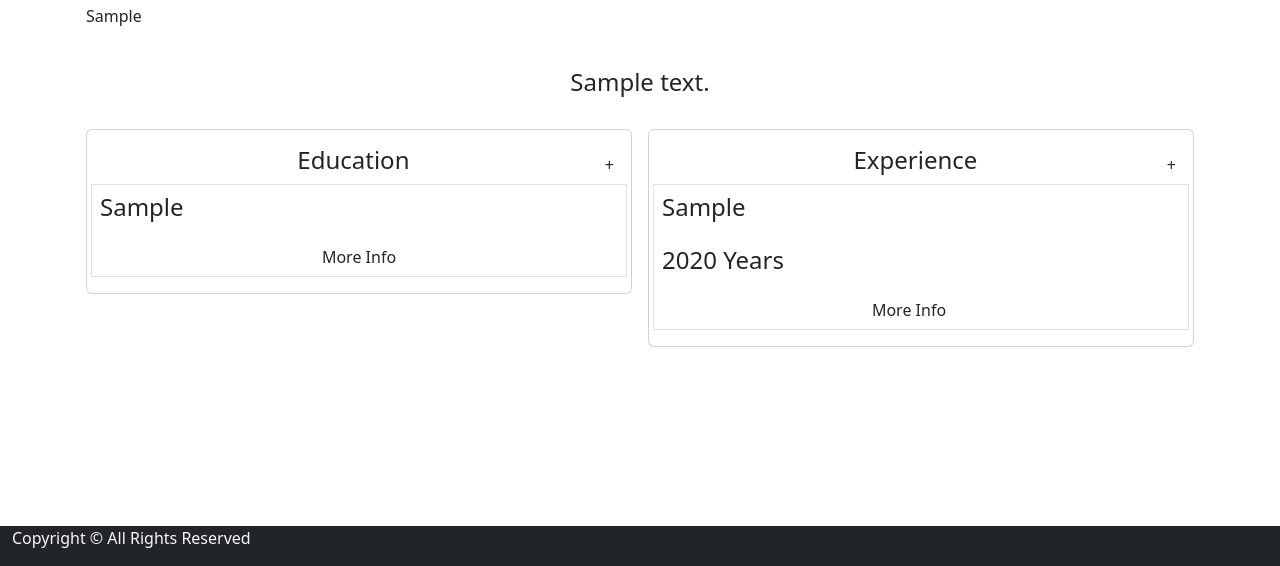
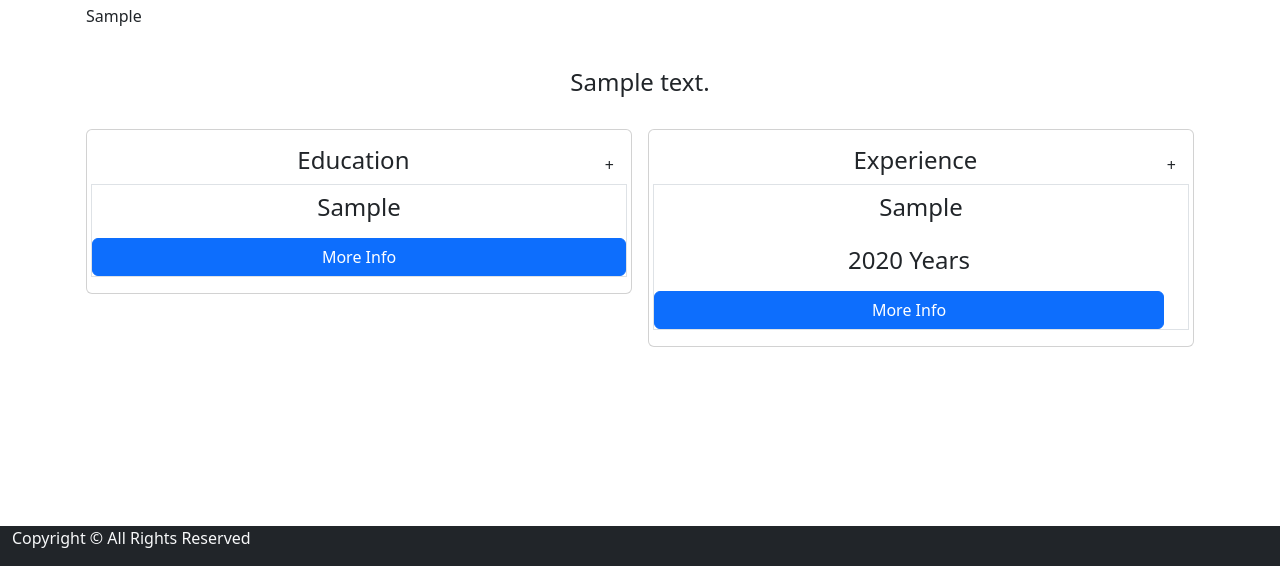
Before and after one commit to uebo7/LinkedInProfilePage, a Django app: page /profile/1/ in a window 1280 px wide. Shown: the part 234-800 px from the top of the page. Run offline with Django 4.2, Linux system fonts and the light colour scheme; a user stored in the database is signed in; tables that the repository leaves empty hold one stand-in row (values such as "Sample post").

Commit message:
wip: extends max length of about sections, sets up info pages

```diff
--- a/main_app/models.py
+++ b/main_app/models.py
@@ -22,7 +22,7 @@ class Education(models.Model):
     school = models.CharField(max_length=100)
     degree = models.CharField(max_length=100)
     about = models.CharField(max_length=100)
-    skills = models.CharField(max_length=100)
+    skills = models.CharField(max_length=350)
 
     profile = models.ForeignKey(Profile, on_delete=models.CASCADE)
 
@@ -36,7 +36,7 @@ class Experience(models.Model):
     company = models.CharField(max_length=100)
     years = models.IntegerField(default=1)
     Career = models.CharField(max_length=100)
-    about = models.CharField(max_length=100)
+    about = models.CharField(max_length=350)
 
     profile = models.ForeignKey(Profile, on_delete=models.CASCADE)
 
--- a/main_app/templates/Education/education_confirm_delete.html
+++ b/main_app/templates/Education/education_confirm_delete.html
@@ -12,8 +12,8 @@
         <div class="row justify-content-center">
             <div class="col-2">
                 {% csrf_token %}
-                <input type="submit" value="Yes" class="btn btn-primary">
-                <a href="{% url 'education_info' object.id %}">No</a>
+                <input type="submit" value="Yes" class="btn btn-primary m-5">
+                <a href="{% url 'education_info' object.id %}" class="btn btn-danger m-5">No</a>
             </div>
         </div>
     </div>
--- a/main_app/templates/Experience/experience_confirm_delete.html
+++ b/main_app/templates/Experience/experience_confirm_delete.html
@@ -12,8 +12,8 @@
         <div class="row justify-content-center">
             <div class="col-2">
                 {% csrf_token %}
-                <input type="submit" value="Yes" class="btn btn-primary">
-                <a href="{% url 'experience_info' object.id %}">No</a>
+                <input type="submit" value="Yes" class="btn btn-primary m-5">
+                <a href="{% url 'experience_info' object.id %}" class="btn btn-danger m-5">No</a>
             </div>
         </div>
     </div>
--- a/main_app/templates/main_app/profile_confirm_delete.html
+++ b/main_app/templates/main_app/profile_confirm_delete.html
@@ -12,8 +12,8 @@
         <div class="row justify-content-center">
             <div class="col-2">
                 {% csrf_token %}
-                <input type="submit" value="Yes" class="btn btn-primary">
-                <a href="{% url 'profile_info' object.id %}">No</a>
+                <input type="submit" value="Yes" class="btn btn-primary m-5">
+                <a href="{% url 'profile_index' %}" class="btn btn-danger m-5">No</a>
             </div>
         </div>
     </div>
--- a/main_app/templates/main_app/profile_info.html
+++ b/main_app/templates/main_app/profile_info.html
@@ -32,8 +32,8 @@
                     </div>
                     {% for education in educations %}
                     <div class="row border">
-                        <h4 class="p-2"> {{ education.school }} </h4>
-                        <a href="{% url 'education_info' education.id %}" class="btn d-flex justify-content-center">More Info</a>
+                        <h4 class="p-2 text-center"> {{ education.school }} </h4>
+                        <a href="{% url 'education_info' education.id %}" class="btn btn-primary d-flex justify-content-center">More Info</a>
                     </div>
                     {% endfor %}
                 </div>
@@ -49,15 +49,15 @@
                     </div>
                     {% for experience in experiences %}
                     <div class="row border">
-                        <h4 class="p-2"> {{ experience.company }} </h4>
+                        <h4 class="p-2 text-center"> {{ experience.company }} </h4>
                     {% if experience.years == 1 %}
-                        <h4 class="p-2"> {{ experience.years }} Year</h4>
-                        <a href="{% url 'experience_info' experience.id %}" class="btn d-flex justify-content-center">More Info</a>
+                        <h4 class="p-2 text-center"> {{ experience.years }} Year</h4>
+                        <a href="{% url 'experience_info' experience.id %}" class="btn btn-primary d-flex justify-content-center">More Info</a>
                     </div>
                     {% else %}
                     <div class="row">
-                        <h4 class="p-2"> {{ experience.years }} Years</h4>
-                        <a href="{% url 'experience_info' experience.id %}" class="btn d-flex justify-content-center">More Info</a>
+                        <h4 class="p-2 text-center"> {{ experience.years }} Years</h4>
+                        <a href="{% url 'experience_info' experience.id %}" class="btn btn-primary d-flex justify-content-center">More Info</a>
                     </div>
                     {% endif %}
                     {% endfor %}
--- a/main_app/views.py
+++ b/main_app/views.py
@@ -82,6 +82,7 @@ class ProfileUpdate(LoginRequiredMixin, UpdateView):
     model = Profile
     fields = ['first_name', 'last_name', 'location', 'about_me', 'current_position']
     template_name = 'main_app/profile_form.html'
+    success_url = '/profile/'
 
 #Experience
 class ExperienceCreate(LoginRequiredMixin, CreateView):
```
Also changed, not shown: main_app/templates/Education/education_info.html (+19 -7 lines), main_app/templates/Experience/experience_info.html (+15 -1 lines), main_app/templates/main_app/profile_index.html (+11 -3 lines), main_app/migrations/0003_alter_education_skills_alter_experience_about.py (added).
